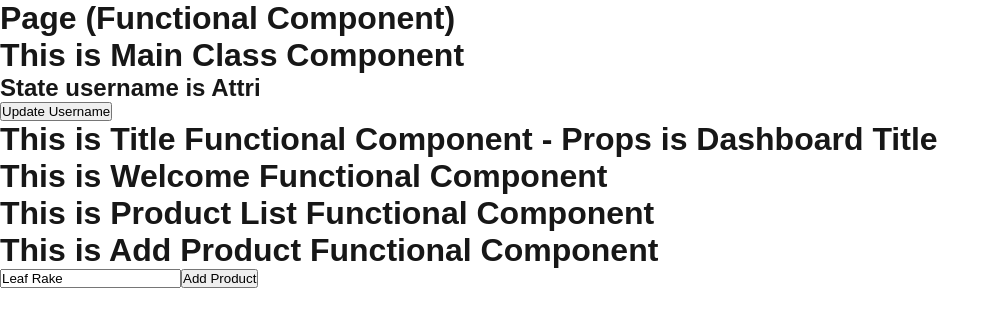
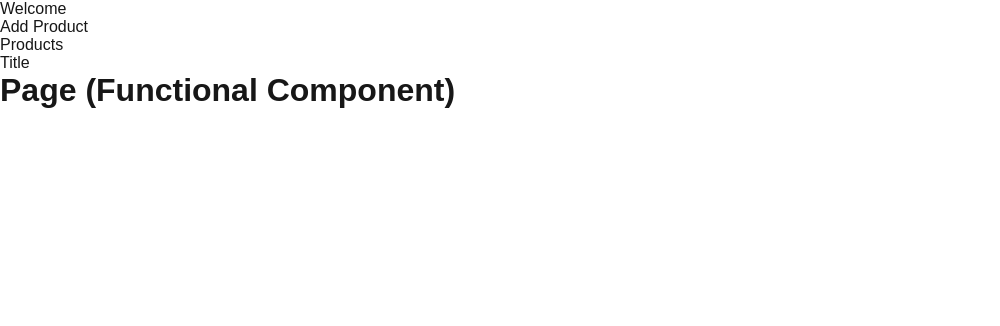
Before and after one commit to programmingwithharsh/dashboard_next_june25, a Next.js app: page / in a window 1280 px wide. Shown: the top 326 px of the page, without its empty margins (0-1000 px from the left). Built offline with nearby package versions, Linux system fonts and the light colour scheme.

Commit message:
Added Routing Part 1

```diff
--- a/src/app/components/Main.js
+++ b/src/app/components/Main.js
@@ -1,9 +1,6 @@
 'use client';
 import React from 'react';
-import Title from './Title';
-import Welcome from './Welcome';
-import ProducList from './ProducList';
-import AddProduct from './AddProduct';
+import Nav from './Nav';
 
 export default class Main extends React.Component {
     constructor() { // lifecycle number 1
@@ -27,23 +24,10 @@ export default class Main extends React.Component {
     }
 
     render() { // lifecycle number 2
-        const x = 2; // Number
-        const interests = ["Listening Music", "Crafting", "Painting", "Cooking"]; // Array
-        const name = "Rushika"; // String
-        const birth = { // Object
-            place: "Hyderabad",
-            year: 2000
-        };
-
         return (
             <div>
-                <h1>This is Main Class Component</h1>
-                <h2>State username is {this.state.username}</h2>
-                <button onClick={this.updateUserName}>Update Username</button>
-                <Title x={x} name={name} interests={interests} birthDetail={birth} text="Dashboard Title" />
-                <Welcome />
-                <ProducList products={this.state.products} />
-                <AddProduct onAdd={this.handleAddProduct}/>
+                <Nav />
+                <main>{this.props.children}</main>
             </div>
         )
     }
--- /dev/null
+++ b/src/app/components/Nav.js
@@ -0,0 +1,24 @@
+'use client';
+
+import Link from "next/link";
+
+const Nav = () => {
+    return (<nav>
+        <ul>
+            <li>
+                <Link href="/">Welcome</Link>
+            </li>
+            <li>
+                <Link href="/add-product">Add Product</Link>
+            </li>
+            <li>
+                <Link href="/products">Products</Link>
+            </li>
+            <li>
+                <Link href="/title">Title</Link>
+            </li>
+        </ul>
+    </nav>);
+}
+
+export default Nav;
--- a/src/app/layout.js
+++ b/src/app/layout.js
@@ -1,5 +1,6 @@
 import { Geist, Geist_Mono } from "next/font/google";
 import "./globals.css";
+import Main from "./components/Main";
 
 const geistSans = Geist({
   variable: "--font-geist-sans",
@@ -20,7 +21,7 @@ export default function RootLayout({ children }) {
   return (
     <html lang="en">
       <body className={`${geistSans.variable} ${geistMono.variable}`}>
-        {children}
+        <Main>{children}</Main>
       </body>
     </html>
   );
--- a/src/app/page.js
+++ b/src/app/page.js
@@ -1,10 +1,7 @@
-import Main from "./components/Main"; // Import Module in ES6
-
 export default function HomePage() {
     return (
         <div>
             <h1>Page (Functional Component)</h1>
-            <Main />
         </div>
     )
 }
--- a/src/app/components/ProducList.js
+++ b/src/app/products/page.js
@@ -1,4 +1,4 @@
-function ProducList({ products }) {
+function ProductList({ products = [] }) {
     return (<div>
         <h1>This is Product List Functional Component</h1>
         <ul>
@@ -10,4 +10,4 @@ function ProducList({ products }) {
     );
 }
 
-export default ProducList;
+export default ProductList;
```
Also changed, not shown: src/app/add-product/page.js (renamed from src/app/components/AddProduct.js), src/app/title/page.js (renamed from src/app/components/Title.js).
